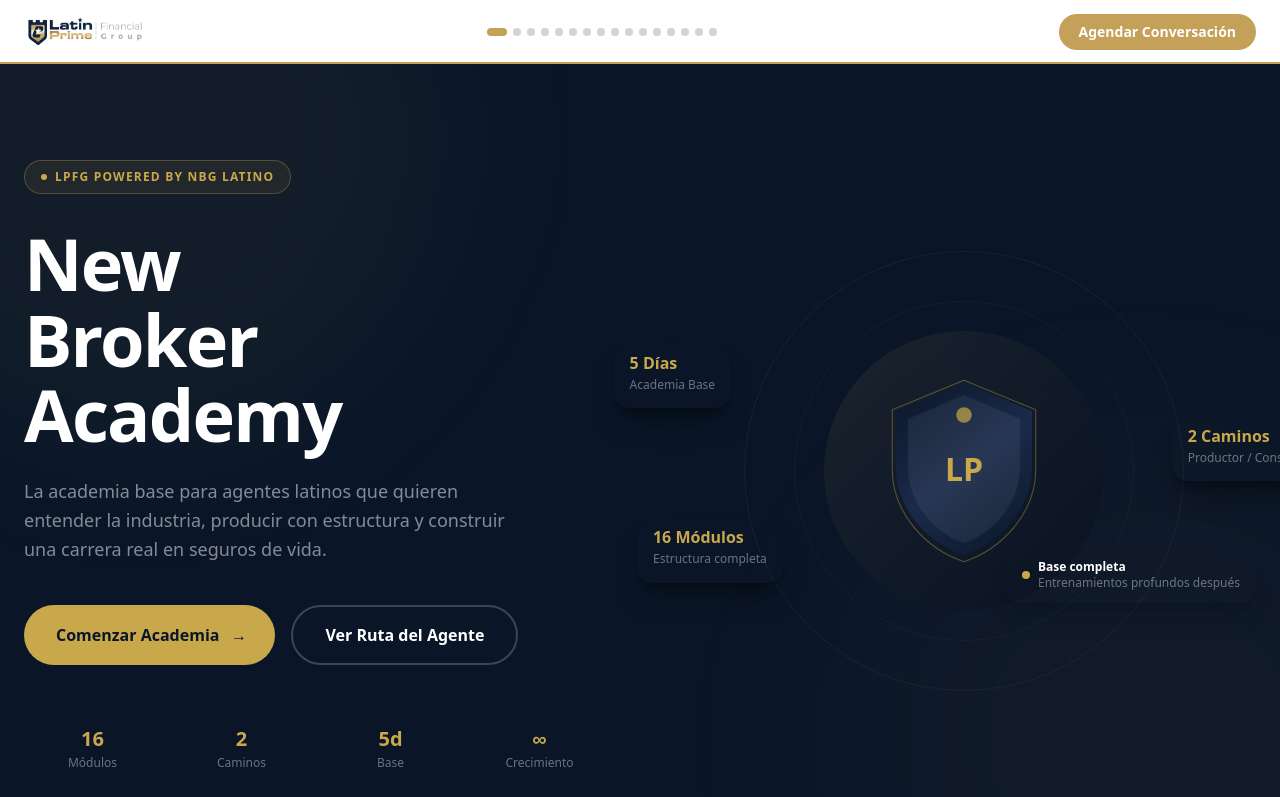
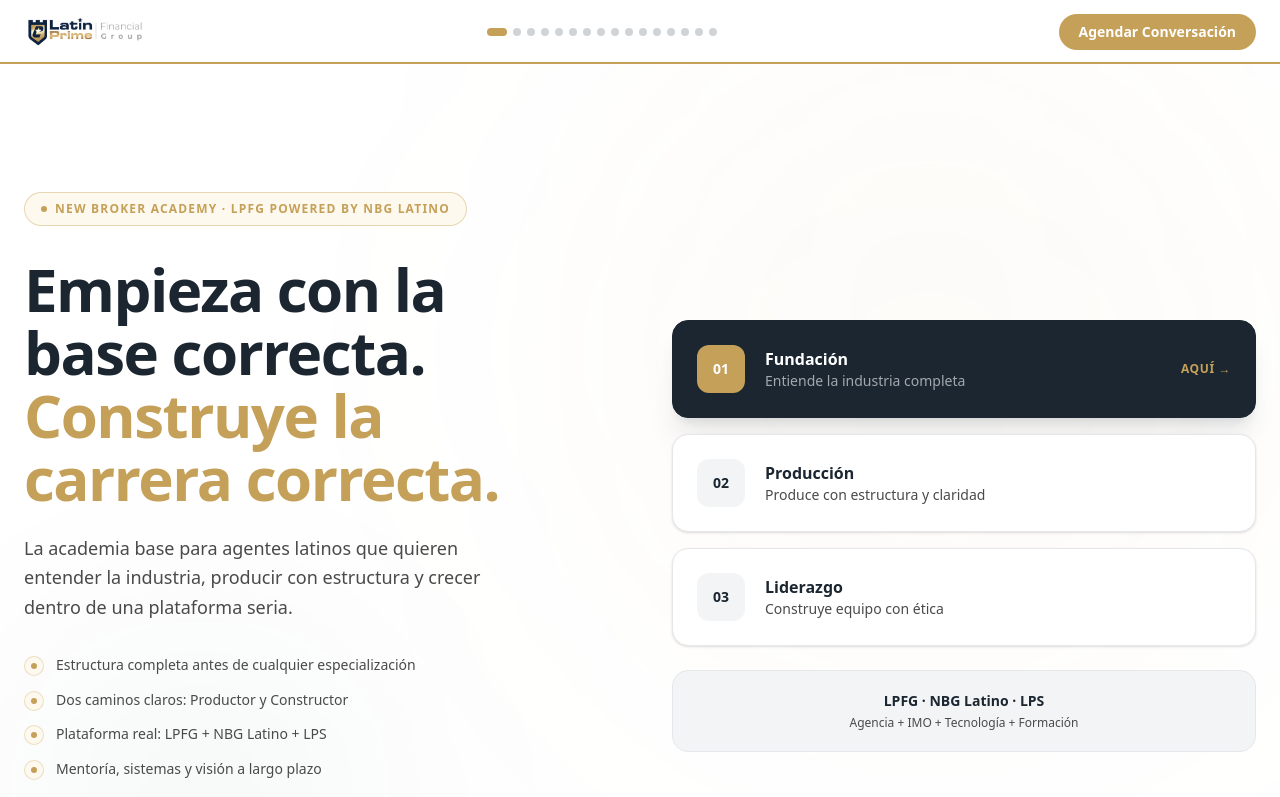
Before and after one commit to bryatomixx/lpfg-academy, a Next.js app: page / in a window 1280 px wide. Shown: the top 797 px of the page. Built offline with nearby package versions, Linux system fonts and the light colour scheme; a web font is replaced by a local one.

Commit message:
feat: premium light hero — pathway cards, gold CTAs

```diff
--- a/components/sections/S01Hero.tsx
+++ b/components/sections/S01Hero.tsx
@@ -1,197 +1,148 @@
 'use client'
 import { motion } from 'framer-motion'
 
-const stats = [
-  { value: '16', label: 'Módulos' },
-  { value: '2', label: 'Caminos' },
-  { value: '5d', label: 'Base' },
-  { value: '∞', label: 'Crecimiento' },
+const bullets = [
+  'Estructura completa antes de cualquier especialización',
+  'Dos caminos claros: Productor y Constructor',
+  'Plataforma real: LPFG + NBG Latino + LPS',
+  'Mentoría, sistemas y visión a largo plazo',
 ]
 
 export default function S01Hero() {
   return (
-    <section id="inicio" className="relative min-h-screen flex items-center overflow-hidden bg-[#0A1628] pt-16">
+    <section id="inicio" className="relative bg-white pt-16 overflow-hidden">
       <div className="absolute inset-0 pointer-events-none">
-        <div className="absolute -top-40 -left-40 w-[600px] h-[600px] rounded-full bg-[#C9A84C]/5 blur-[80px]" />
-        <div className="absolute -bottom-40 -right-40 w-[600px] h-[600px] rounded-full bg-[#C9A84C]/3 blur-[100px]" />
-        <div className="absolute inset-0 opacity-[0.025]" style={{
-          backgroundImage: 'radial-gradient(circle, #C9A84C 1px, transparent 1px)',
-          backgroundSize: '32px 32px',
-        }} />
+        <div className="absolute top-0 right-0 w-[700px] h-[700px] rounded-full bg-[#C5A059]/4 blur-[140px]" />
+        <div className="absolute bottom-0 left-0 w-[400px] h-[400px] rounded-full bg-[#1B2631]/3 blur-[100px]" />
       </div>
 
-      <div className="relative max-w-7xl mx-auto px-6 py-24 grid grid-cols-1 lg:grid-cols-2 gap-16 items-center w-full">
+      <div className="relative max-w-7xl mx-auto px-6 py-24 lg:py-32 grid grid-cols-1 lg:grid-cols-2 gap-16 items-center">
+        {/* Left */}
         <div>
+          <motion.div
+            initial={{ opacity: 0, y: 12 }}
+            animate={{ opacity: 1, y: 0 }}
+            transition={{ duration: 0.4 }}
+            className="inline-flex items-center gap-2 border border-[#C5A059]/40 bg-[#FEF9EE] text-[#C5A059] text-xs font-bold px-4 py-2 rounded-full mb-8 uppercase tracking-widest"
+          >
+            <span className="w-1.5 h-1.5 rounded-full bg-[#C5A059]" />
+            New Broker Academy · LPFG powered by NBG Latino
+          </motion.div>
+
+          <div className="text-5xl md:text-6xl font-bold text-[#1B2631] leading-[1.05] tracking-tight mb-6">
+            {[
+              { text: 'Empieza con la', gold: false },
+              { text: 'base correcta.', gold: false },
+              { text: 'Construye la', gold: true },
+              { text: 'carrera correcta.', gold: true },
+            ].map((line, i) => (
+              <motion.span
+                key={i}
+                initial={{ opacity: 0, y: 28 }}
+                animate={{ opacity: 1, y: 0 }}
+                transition={{ duration: 0.5, delay: 0.1 + i * 0.08 }}
+                className={`block ${line.gold ? 'text-[#C5A059]' : ''}`}
+              >
+                {line.text}
+              </motion.span>
+            ))}
+          </div>
+
+          <motion.p
+            initial={{ opacity: 0, y: 16 }}
+            animate={{ opacity: 1, y: 0 }}
+            transition={{ duration: 0.5, delay: 0.48 }}
+            className="text-[#4A4A4A] text-lg mb-8 max-w-lg leading-relaxed"
+          >
+            La academia base para agentes latinos que quieren entender la industria, producir con estructura y crecer dentro de una plataforma seria.
+          </motion.p>
+
+          <motion.ul
+            initial={{ opacity: 0 }}
+            animate={{ opacity: 1 }}
+            transition={{ duration: 0.5, delay: 0.6 }}
+            className="space-y-3 mb-10"
+          >
+            {bullets.map((b, i) => (
+              <li key={i} className="flex items-start gap-3">
+                <span className="w-5 h-5 rounded-full bg-[#FEF9EE] border border-[#C5A059]/30 flex items-center justify-center flex-shrink-0 mt-0.5">
+                  <span className="w-1.5 h-1.5 rounded-full bg-[#C5A059]" />
+                </span>
+                <span className="text-[#4A4A4A] text-sm leading-relaxed">{b}</span>
+              </li>
+            ))}
+          </motion.ul>
+
           <motion.div
             initial={{ opacity: 0, y: 16 }}
             animate={{ opacity: 1, y: 0 }}
-            transition={{ duration: 0.5 }}
-            className="inline-flex items-center gap-2 border border-[#C9A84C]/30 bg-[#C9A84C]/8 text-[#C9A84C] text-xs font-bold px-4 py-2 rounded-full mb-8 uppercase tracking-widest"
-          >
-            <span className="w-1.5 h-1.5 rounded-full bg-[#C9A84C] animate-pulse-gold" />
-            LPFG powered by NBG Latino
-          </motion.div>
-
-          <h1 className="text-5xl md:text-6xl lg:text-7xl font-bold text-white leading-[1.05] tracking-tight mb-6">
-            {['New', 'Broker'].map((word, i) => (
-              <motion.span
-                key={i}
-                initial={{ opacity: 0, y: 40, filter: 'blur(8px)' }}
-                animate={{ opacity: 1, y: 0, filter: 'blur(0px)' }}
-                transition={{ duration: 0.6, delay: 0.1 + i * 0.1, ease: [0.25, 0.46, 0.45, 0.94] }}
-                className="block"
-              >
-                {word}
-              </motion.span>
-            ))}
-            <motion.span
-              initial={{ opacity: 0, y: 40, filter: 'blur(8px)' }}
-              animate={{ opacity: 1, y: 0, filter: 'blur(0px)' }}
-              transition={{ duration: 0.6, delay: 0.3, ease: [0.25, 0.46, 0.45, 0.94] }}
-              className="block gradient-text"
-            >
-              Academy
-            </motion.span>
-          </h1>
-
-          <motion.p
-            initial={{ opacity: 0, y: 20 }}
-            animate={{ opacity: 1, y: 0 }}
-            transition={{ duration: 0.6, delay: 0.55 }}
-            className="text-lg text-white/50 mb-10 max-w-lg leading-relaxed"
-          >
-            La academia base para agentes latinos que quieren entender la industria, producir con estructura y construir una carrera real en seguros de vida.
-          </motion.p>
-
-          <motion.div
-            initial={{ opacity: 0, y: 20 }}
-            animate={{ opacity: 1, y: 0 }}
-            transition={{ duration: 0.6, delay: 0.7 }}
-            className="flex flex-wrap gap-4 mb-12"
+            transition={{ duration: 0.5, delay: 0.76 }}
+            className="flex flex-wrap gap-4"
           >
             <a
-              href="#academia"
-              className="inline-flex items-center gap-2 bg-[#C9A84C] hover:bg-[#F0C96B] text-[#0A1628] font-bold px-8 py-4 rounded-full transition-all duration-300 hover:shadow-2xl hover:shadow-[#C9A84C]/30 hover:-translate-y-1"
+              href="#contacto"
+              className="inline-flex items-center gap-2 bg-[#C5A059] hover:bg-[#B8924A] text-white font-bold px-8 py-4 rounded-full transition-all duration-300 hover:shadow-lg hover:shadow-[#C5A059]/25 hover:-translate-y-0.5"
             >
-              Comenzar Academia
-              <motion.span animate={{ x: [0, 4, 0] }} transition={{ duration: 1.5, repeat: Infinity, ease: 'easeInOut' }}>→</motion.span>
+              Agendar una Conversación →
             </a>
             <a
               href="#caminos"
-              className="inline-flex items-center gap-2 border-2 border-white/20 text-white hover:border-[#C9A84C]/50 hover:text-[#C9A84C] font-bold px-8 py-4 rounded-full transition-all duration-300"
+              className="inline-flex items-center gap-2 border-2 border-[#1B2631] text-[#1B2631] hover:bg-[#1B2631] hover:text-white font-bold px-8 py-4 rounded-full transition-all duration-300"
             >
-              Ver Ruta del Agente
+              Ver la Ruta del Agente
             </a>
           </motion.div>
+        </div>
+
+        {/* Right: Premium pathway cards */}
+        <motion.div
+          initial={{ opacity: 0, x: 40 }}
+          animate={{ opacity: 1, x: 0 }}
+          transition={{ duration: 0.7, delay: 0.3 }}
+          className="hidden lg:flex flex-col gap-4"
+        >
+          {[
+            { step: '01', label: 'Fundación', desc: 'Entiende la industria completa', active: true },
+            { step: '02', label: 'Producción', desc: 'Produce con estructura y claridad', active: false },
+            { step: '03', label: 'Liderazgo', desc: 'Construye equipo con ética', active: false },
+          ].map((item, i) => (
+            <motion.div
+              key={i}
+              initial={{ opacity: 0, x: 24 }}
+              animate={{ opacity: 1, x: 0 }}
+              transition={{ duration: 0.5, delay: 0.45 + i * 0.1 }}
+              className={`flex items-center gap-5 p-6 rounded-2xl border transition-all ${
+                item.active
+                  ? 'bg-[#1B2631] border-[#1B2631] shadow-xl shadow-[#1B2631]/10'
+                  : 'bg-white border-[#E5E7EB] shadow-sm'
+              }`}
+            >
+              <span className={`w-12 h-12 rounded-xl flex items-center justify-center font-black text-sm flex-shrink-0 ${
+                item.active ? 'bg-[#C5A059] text-white' : 'bg-[#F3F4F6] text-[#1B2631]'
+              }`}>
+                {item.step}
+              </span>
+              <div className="flex-1">
+                <p className={`font-bold text-base ${item.active ? 'text-white' : 'text-[#1B2631]'}`}>{item.label}</p>
+                <p className={`text-sm ${item.active ? 'text-white/60' : 'text-[#4A4A4A]'}`}>{item.desc}</p>
+              </div>
+              {item.active && (
+                <span className="text-[#C5A059] font-bold text-xs uppercase tracking-wider flex-shrink-0">Aquí →</span>
+              )}
+            </motion.div>
+          ))}
 
           <motion.div
             initial={{ opacity: 0 }}
             animate={{ opacity: 1 }}
-            transition={{ duration: 0.6, delay: 0.9 }}
-            className="grid grid-cols-4 gap-3"
+            transition={{ delay: 0.9 }}
+            className="mt-2 p-5 bg-[#F3F4F6] rounded-2xl border border-[#E5E7EB] text-center"
           >
-            {stats.map(({ value, label }) => (
-              <div key={label} className="glass rounded-xl p-3 text-center">
-                <div className="text-[#C9A84C] font-bold text-xl">{value}</div>
-                <div className="text-white/40 text-xs mt-0.5">{label}</div>
-              </div>
-            ))}
-          </motion.div>
-        </div>
-
-        {/* Right: Shield + floating cards */}
-        <motion.div
-          initial={{ opacity: 0, x: 48 }}
-          animate={{ opacity: 1, x: 0 }}
-          transition={{ duration: 1, delay: 0.3, ease: [0.25, 0.46, 0.45, 0.94] }}
-          className="relative hidden lg:flex items-center justify-center"
-        >
-          <div className="absolute w-[440px] h-[440px] rounded-full border border-[#C9A84C]/8 animate-spin-slow" />
-          <div className="absolute w-[340px] h-[340px] rounded-full border border-[#C9A84C]/5 animate-spin-reverse" />
-
-          <div className="relative w-[280px] h-[280px] flex items-center justify-center">
-            <div className="absolute inset-0 rounded-full bg-gradient-to-br from-[#C9A84C]/10 to-[#071020]/80 animate-float" style={{ animationDuration: '6s' }} />
-
-            <motion.svg
-              width="160" height="180" viewBox="0 0 160 180" fill="none"
-              animate={{ y: [0, -10, 0] }}
-              transition={{ duration: 6, repeat: Infinity, ease: 'easeInOut' }}
-            >
-              <path d="M80 4L12 32V88C12 130 44 164 80 176C116 164 148 130 148 88V32L80 4Z" fill="url(#shieldGrad)" />
-              <path d="M80 16L24 40V88C24 124 50 154 80 164C110 154 136 124 136 88V40L80 16Z" fill="white" fillOpacity="0.06" />
-              <text x="80" y="102" textAnchor="middle" fill="#C9A84C" fontSize="32" fontWeight="900" fontFamily="system-ui">LP</text>
-              <motion.circle cx="80" cy="36" r="6" fill="#C9A84C"
-                animate={{ scale: [1, 1.3, 1], opacity: [1, 0.7, 1] }}
-                transition={{ duration: 2, repeat: Infinity }}
-              />
-              <defs>
-                <linearGradient id="shieldGrad" x1="12" y1="4" x2="148" y2="176" gradientUnits="userSpaceOnUse">
-                  <stop stopColor="#0A1628" />
-                  <stop offset="0.5" stopColor="#1a2a4a" />
-                  <stop offset="1" stopColor="#0A1628" />
-                </linearGradient>
-              </defs>
-            </motion.svg>
-
-            <div className="absolute inset-0 flex items-center justify-center pointer-events-none">
-              <svg width="170" height="190" viewBox="0 0 160 180" fill="none">
-                <path d="M80 4L12 32V88C12 130 44 164 80 176C116 164 148 130 148 88V32L80 4Z" stroke="#C9A84C" strokeWidth="1" strokeOpacity="0.4" fill="none" />
-              </svg>
-            </div>
-          </div>
-
-          {[
-            { pos: { top: '4%', left: '-10%' }, label: '5 Días', sub: 'Academia Base', delay: 0.6 },
-            { pos: { top: '30%', right: '-14%' }, label: '2 Caminos', sub: 'Productor / Constructor', delay: 0.75 },
-            { pos: { bottom: '10%', left: '-6%' }, label: '16 Módulos', sub: 'Estructura completa', delay: 0.9 },
-          ].map(({ pos, label, sub, delay }, i) => (
-            <motion.div
-              key={i}
-              className="absolute glass rounded-2xl px-4 py-3 shadow-xl shadow-black/30"
-              style={pos as React.CSSProperties}
-              initial={{ opacity: 0, scale: 0.7 }}
-              animate={{ opacity: 1, scale: 1 }}
-              transition={{ delay, duration: 0.5, ease: 'backOut' }}
-            >
-              <motion.div animate={{ y: [0, -5, 0] }} transition={{ duration: 3 + i, repeat: Infinity, ease: 'easeInOut' }}>
-                <p className="text-base font-bold text-[#C9A84C]">{label}</p>
-                <p className="text-xs text-white/40 mt-0.5">{sub}</p>
-              </motion.div>
-            </motion.div>
-          ))}
-
-          <motion.div
-            className="absolute bottom-2 right-0 glass rounded-2xl px-4 py-3 flex items-center gap-2 shadow-xl"
-            initial={{ opacity: 0, y: 10 }}
-            animate={{ opacity: 1, y: 0 }}
-            transition={{ delay: 1.1, duration: 0.5 }}
-          >
-            <motion.div animate={{ y: [0, -4, 0] }} transition={{ duration: 3.5, repeat: Infinity, ease: 'easeInOut' }} className="flex items-center gap-2">
-              <span className="w-2 h-2 rounded-full bg-[#C9A84C] shadow-sm animate-pulse-gold" />
-              <div>
-                <p className="text-xs font-bold text-white">Base completa</p>
-                <p className="text-xs text-white/40">Entrenamientos profundos después</p>
-              </div>
-            </motion.div>
+            <p className="text-[#1B2631] font-bold text-sm">LPFG · NBG Latino · LPS</p>
+            <p className="text-[#4A4A4A] text-xs mt-1">Agencia + IMO + Tecnología + Formación</p>
           </motion.div>
         </motion.div>
       </div>
-
-      <motion.div
-        initial={{ opacity: 0 }}
-        animate={{ opacity: 1 }}
-        transition={{ delay: 1.8 }}
-        className="absolute bottom-8 left-1/2 -translate-x-1/2 flex flex-col items-center gap-2"
-      >
-        <motion.div
-          animate={{ y: [0, 8, 0] }}
-          transition={{ duration: 1.5, repeat: Infinity, ease: 'easeInOut' }}
-          className="w-5 h-8 rounded-full border-2 border-white/20 flex items-start justify-center pt-1.5"
-        >
-          <div className="w-1 h-2 rounded-full bg-white/30" />
-        </motion.div>
-        <span className="text-xs text-white/20 uppercase tracking-widest">Scroll</span>
-      </motion.div>
     </section>
   )
 }
```
